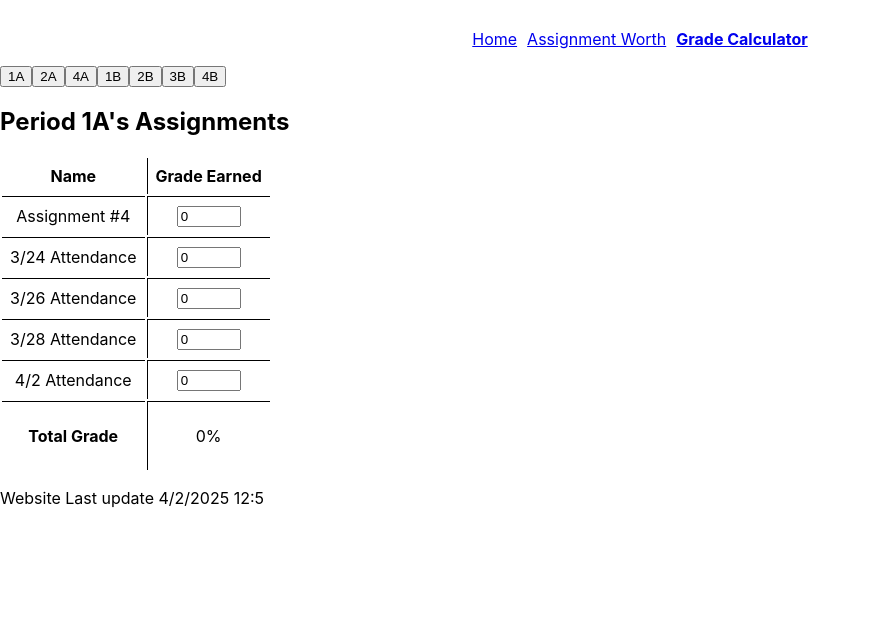
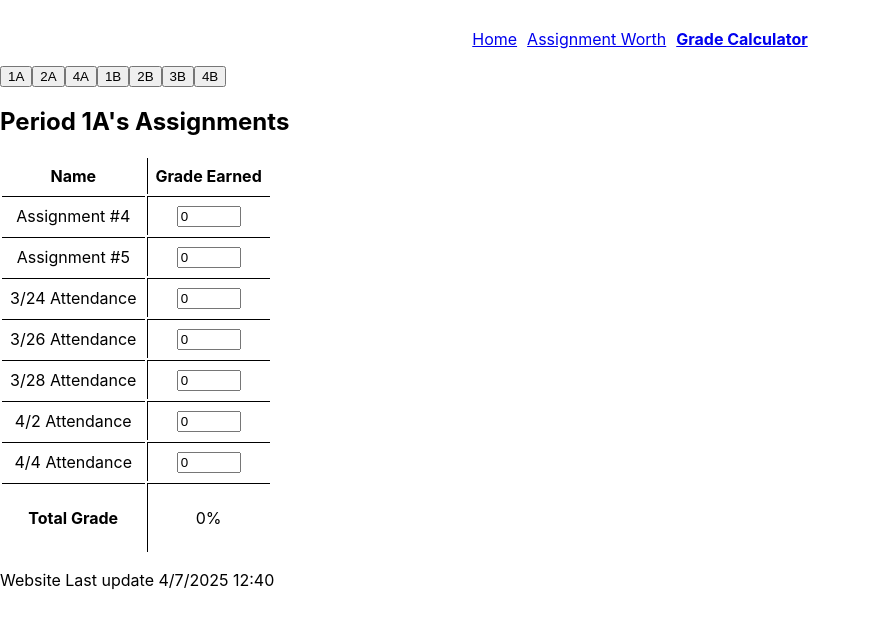
Before and after one commit to BlckHawker/Grade-Predictor, a React (Create React App) app: page /GradeCalculator in a window 1280 px wide. Shown: the top 626 px of the page, without its empty margins (0-871 px from the left). Built offline with nearby package versions, Linux system fonts and the light colour scheme.

Commit message:
Add Attendance + Assignment 4 and 5

```diff
--- a/public/index.html
+++ b/public/index.html
@@ -24,7 +24,7 @@
       work correctly both with client-side routing and a non-root public URL.
       Learn how to configure a non-root public URL by running `npm run build`.
     -->
-    <title>React App</title>
+    <title>Grade Predictor</title>
   </head>
   <body>
     <noscript>You need to enable JavaScript to run this app.</noscript>
--- a/src/data.json
+++ b/src/data.json
@@ -6,6 +6,12 @@
           "Name": "Assignment #4",
           "Start Date": "03/24/2025",
           "Due Date": "03/26/2025",
+          "Is Attendance": false
+        },
+        {
+          "Name": "Assignment #5",
+          "Start Date": "04/04/2025",
+          "Due Date": "04/11/2025",
           "Is Attendance": false
         },
         {
@@ -31,6 +37,12 @@
           "Start Date": "04/02/2025",
           "Due Date": "04/02/2025",
           "Is Attendance": true
+        },
+        {
+          "Name": "4/4 Attendance",
+          "Start Date": "04/04/2025",
+          "Due Date": "04/04/2025",
+          "Is Attendance": true
         }
       ]
     },
@@ -40,6 +52,12 @@
           "Name": "Assignment #4",
           "Start Date": "03/24/2025",
           "Due Date": "03/26/2025",
+          "Is Attendance": false
+        },
+        {
+          "Name": "Assignment #5",
+          "Start Date": "04/04/2025",
+          "Due Date": "04/11/2025",
           "Is Attendance": false
         },
         {
@@ -65,6 +83,12 @@
           "Start Date": "04/02/2025",
           "Due Date": "04/02/2025",
           "Is Attendance": true
+        },
+        {
+          "Name": "4/4 Attendance",
+          "Start Date": "04/04/2025",
+          "Due Date": "04/04/2025",
+          "Is Attendance": true
         }
       ]
     },
@@ -74,6 +98,12 @@
           "Name": "Assignment #4",
           "Start Date": "03/24/2025",
           "Due Date": "03/26/2025",
+          "Is Attendance": false
+        },
+        {
+          "Name": "Assignment #5",
+          "Start Date": "04/04/2025",
+          "Due Date": "04/11/2025",
           "Is Attendance": false
         },
         {
@@ -99,6 +129,12 @@
           "Start Date": "04/02/2025",
           "Due Date": "04/02/2025",
           "Is Attendance": true
+        },
+        {
+          "Name": "4/4 Attendance",
+          "Start Date": "04/04/2025",
+          "Due Date": "04/04/2025",
+          "Is Attendance": true
         }
       ]
     },
@@ -108,6 +144,12 @@
           "Name": "Assignment #3",
           "Start Date": "03/25/2025",
           "Due Date": "03/27/2025",
+          "Is Attendance": false
+        },
+        {
+          "Name": "Assignment #4",
+          "Start Date": "04/03/2025",
+          "Due Date": "04/11/2025",
           "Is Attendance": false
         },
         {
@@ -127,6 +169,12 @@
           "Start Date": "04/01/2025",
           "Due Date": "04/01/2025",
           "Is Attendance": true
+        },
+        {
+          "Name": "4/3 Attendance",
+          "Start Date": "04/03/2025",
+          "Due Date": "04/03/2025",
+          "Is Attendance": true
         }
       ]
     },
@@ -136,6 +184,12 @@
           "Name": "Assignment #4",
           "Start Date": "03/25/2025",
           "Due Date": "03/27/2025",
+          "Is Attendance": false
+        },
+        {
+          "Name": "Assignment #5",
+          "Start Date": "04/03/2025",
+          "Due Date": "04/11/2025",
           "Is Attendance": false
         },
         {
@@ -155,6 +209,12 @@
           "Start Date": "04/01/2025",
           "Due Date": "04/01/2025",
           "Is Attendance": true
+        },
+        {
+          "Name": "4/3 Attendance",
+          "Start Date": "04/03/2025",
+          "Due Date": "04/03/2025",
+          "Is Attendance": true
         }
       ]
     },
@@ -164,6 +224,12 @@
           "Name": "Assignment #4",
           "Start Date": "03/25/2025",
           "Due Date": "03/27/2025",
+          "Is Attendance": false
+        },
+        {
+          "Name": "Assignment #5",
+          "Start Date": "04/03/2025",
+          "Due Date": "04/11/2025",
           "Is Attendance": false
         },
         {
@@ -183,6 +249,12 @@
           "Start Date": "04/01/2025",
           "Due Date": "04/01/2025",
           "Is Attendance": true
+        },
+        {
+          "Name": "4/3 Attendance",
+          "Start Date": "04/03/2025",
+          "Due Date": "04/03/2025",
+          "Is Attendance": true
         }
       ]
     },
@@ -192,6 +264,12 @@
           "Name": "Assignment #4",
           "Start Date": "03/25/2025",
           "Due Date": "03/27/2025",
+          "Is Attendance": false
+        },
+        {
+          "Name": "Assignment #5",
+          "Start Date": "04/03/2025",
+          "Due Date": "04/11/2025",
           "Is Attendance": false
         },
         {
@@ -211,11 +289,17 @@
           "Start Date": "04/01/2025",
           "Due Date": "04/01/2025",
           "Is Attendance": true
+        },
+        {
+          "Name": "4/3 Attendance",
+          "Start Date": "04/03/2025",
+          "Due Date": "04/03/2025",
+          "Is Attendance": true
         }
       ]
     }
   ],
 
   "Periods": ["1A", "2A", "4A", "1B", "2B", "3B", "4B"],
-  "LastUpdate": 1743595558011
+  "LastUpdate": 1744029635292
 }
```
